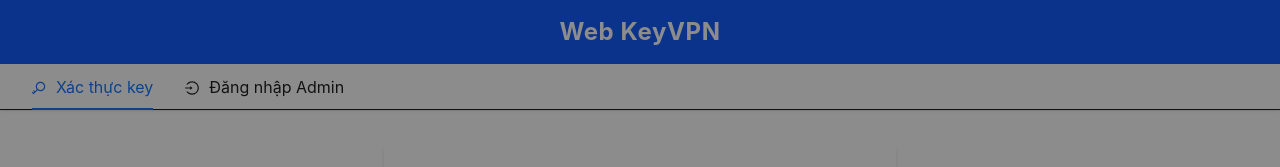
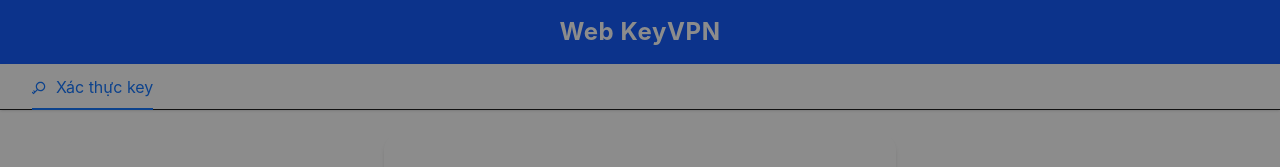
Before and after one commit to dhViet2004/Web_KeyVPN, a React (Vite) app: page / in a window 1280 px wide. Shown: the top 167 px of the page. Built offline with nearby package versions, Linux system fonts and the light colour scheme.

Commit message:
update navbar

```diff
--- a/src/components/NavBar.jsx
+++ b/src/components/NavBar.jsx
@@ -27,7 +27,7 @@ const NavBar = () => {
   // Navigation items cho user thường
   const userNavs = [
     { to: '/', label: 'Xác thực key', icon: <KeyOutlined /> },
-    { to: '/admin-login', label: 'Đăng nhập Admin', icon: <LoginOutlined /> },
+    { to: '/admin-login', label: 'Đăng nhập Admin', icon: null, isHidden: true },
   ]
 
   // Navigation items cho admin
@@ -42,7 +42,28 @@ const NavBar = () => {
   const items = navs.map(n => ({
     key: n.to,
     icon: n.icon,
-    label: <Link to={n.to}>{n.label}</Link>,
+    label: (
+      <Link
+        to={n.to}
+        style={n.isHidden ? {
+          color: '#ffffff',
+          opacity: 0.3,
+          transition: 'opacity 0.3s ease'
+        } : {}}
+        onMouseEnter={(e) => {
+          if (n.isHidden) {
+            e.target.style.opacity = '0.7'
+          }
+        }}
+        onMouseLeave={(e) => {
+          if (n.isHidden) {
+            e.target.style.opacity = '0.3'
+          }
+        }}
+      >
+        {n.label}
+      </Link>
+    ),
   }))
 
   return (
```
